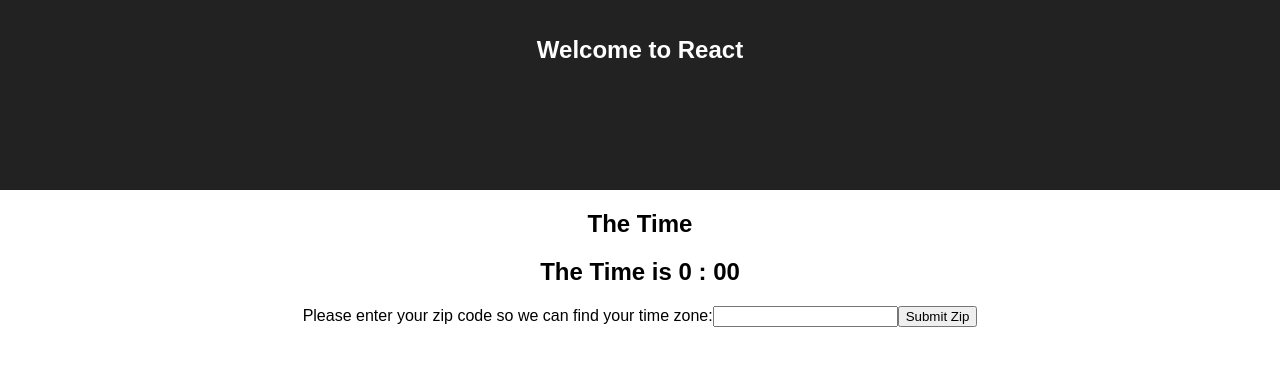
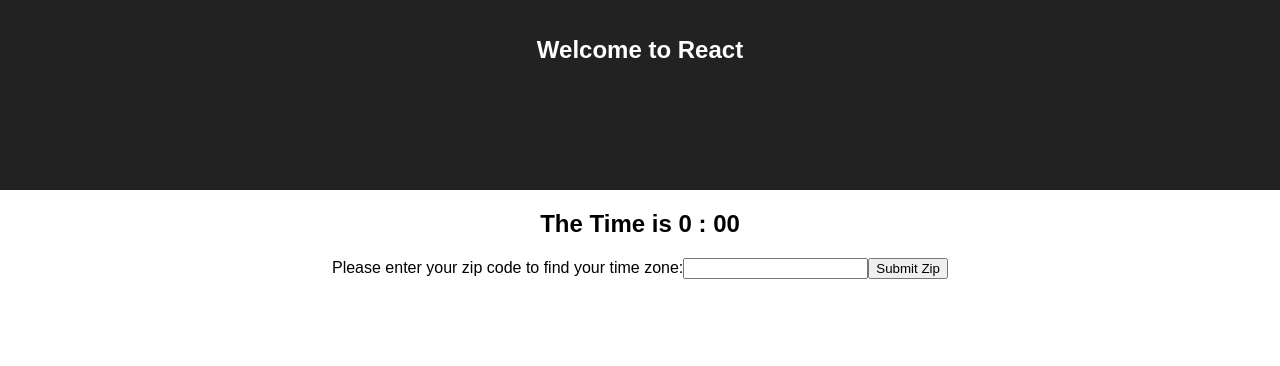
Before and after one commit to sbschechner/IsThereTime, a React (Create React App) app: page / in a window 1280 px wide. Shown: the top 366 px of the page. Built offline with nearby package versions, Linux system fonts and the light colour scheme.

Commit message:
added reset button

```diff
--- /dev/null
+++ b/src/sunset.js
@@ -0,0 +1,24 @@
+import React, { Component } from 'react';
+
+
+class Sunset extends Component {
+
+  constructor(props){
+    super(props);
+    this.state = {
+        user_timeZone: null,
+        utc_offset: null,
+        tempZip: null,
+        hasCurrentzone: false,
+        currentHour: null,
+        currentMinute:null,
+        };
+
+this.getDate = this.getDate.bind(this);
+this.zipToZone = this.zipToZone.bind(this);
+}
+
+WRITE METHODS
+
+}
+export default Sunset;
--- a/src/timezone.js
+++ b/src/timezone.js
@@ -1,4 +1,5 @@
 import React, { Component } from 'react';
+//import Sunset from './sunset'
 
 
 class Timezone extends Component {
@@ -18,6 +19,8 @@ this.getDate = this.getDate.bind(this);
 this.zipToZone = this.zipToZone.bind(this);
 this.changeTempNumber = this.changeTempNumber.bind(this);
 this.handleClick = this.handleClick.bind(this);
+this.reset = this.reset.bind(this);
+this.resetButtonAppear = this.resetButtonAppear.bind(this);
 }
 
 getDate(){
@@ -41,7 +44,8 @@ componentDidMount(){
 handleClick(event){
   event.preventDefault();
   console.log("handle Click");
-  this.zipToZone()
+  this.zipToZone();
+  this.refs.zip.value="";
 }
 
 changeTempNumber(event){
@@ -51,7 +55,6 @@ changeTempNumber(event){
 zipToZone(){
   var URL =  'https://www.zipcodeapi.com/rest/js-Hl77BtUvoCMVIgyb7lK0u4cUWnkhEe9lzgsbKmH8Zu4HKDSRYDSsH5mDsHV7V5sv/info.json/'+ this.state.tempZip+'/degrees'
   fetch(URL).then((response) => response.json())
-
      .then(data => {
         console.log("hello - we have hit the api for zip to convert to timezone");
         console.log(data);
@@ -64,13 +67,13 @@ zipToZone(){
   )
 }
 
-// <Sunset timezone={this.state.user_timeZone}/>
+//<Sunset timezone={this.state.user_timeZone}/>
 
 updateTimezone(){
 	if (this.state.hasCurrentzone === true){
 		return(
 			<div>
-				<p> You are currently located in {this.state.user_timeZone} </p>
+				<p> You entered {this.state.tempZip} and are currently located in {this.state.user_timeZone} </p>
 
 			</div>
 			)
@@ -78,24 +81,42 @@ updateTimezone(){
 
 }
 
+resetButtonAppear(){
+	this.setState({
+		hasCurrentzone : false,
+		tempZip: null,
+	})
+
+}
+
+reset(){
+		if(this.state.hasCurrentzone === true){
+		return(
+
+			<button className = "resetButton" onClick={this.resetButtonAppear}> Look up another timezone by zip code </button>
+
+			)
+	}
+	}
+
   render() {
     return (
        <div id="overallHeader">
-            <h2 id="header"> The Time </h2>
       			<div className ="dateTimeCont">
       				<h2> The Time is <span> {this.state.currentHour} : {this.state.currentMinute} </span> </h2>
          	 </div>
           <div id="userZipForm">
         <form>
         	<label>
-         		Please enter your zip code so we can find your time zone:
-            	<input type='number' defaultValue = {this.state.tempZip}  onChange = {this.changeTempNumber}/>
+         		Please enter your zip code to find your time zone:
+            	<input ref ="zip" type='number' defaultValue = {this.state.tempZip}  onChange = {this.changeTempNumber}/>
             	</label>
             	<input type="submit" value="Submit Zip" onClick = {this.handleClick}/>
         </form>
 		</div>
 
      		{this.updateTimezone()}
+     		{this.reset()}
 	</div>
 			)
   }
```
